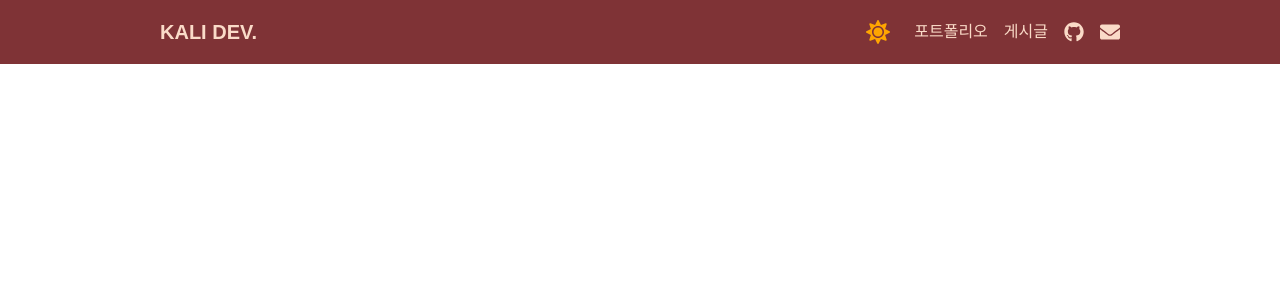
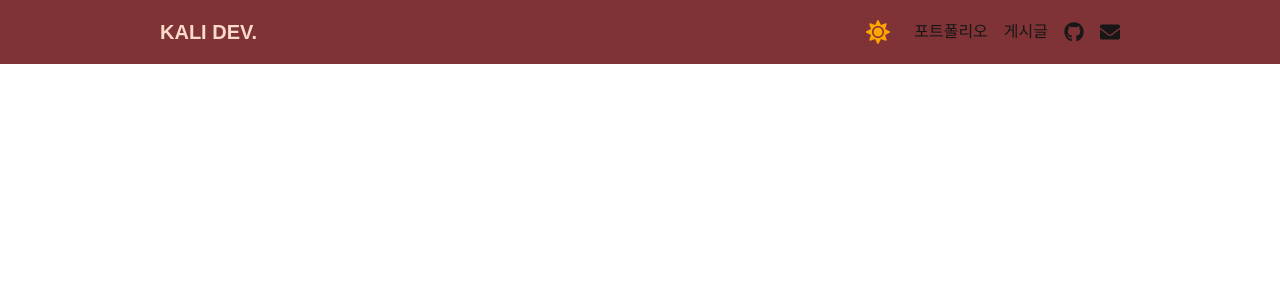
Before and after one commit to Hyun-EG/noah, a Next.js app: page / in a window 1280 px wide. Shown: the top 300 px of the page. Built offline with nearby package versions, Linux system fonts and the light colour scheme; a web font is replaced by a local one.

Commit message:
Style: 글꼴 색상 수정

```diff
--- a/app/(components)/nav/Nav.tsx
+++ b/app/(components)/nav/Nav.tsx
@@ -6,7 +6,7 @@ import Link from "next/link";
 import ToggleTheme from "../theme/ToggleTheme";
 
 const navVariants = cva(
-  "fixed top-0 left-0 z-50 w-full flex justify-between items-center text-secondary",
+  "fixed top-0 left-0 z-50 w-full flex justify-between items-center",
   {
     variants: {
       size: {
@@ -36,7 +36,7 @@ export const Nav = ({ size, className }: NavProps) => {
       >
         <div>
           <Link href="/" aria-label="홈으로 이동">
-            <span className="text-xl font-bold hover:animate-navItemHoverEffect">
+            <span className="text-xl font-bold text-secondary hover:animate-navItemHoverEffect">
               KALI DEV.
             </span>
           </Link>
```
